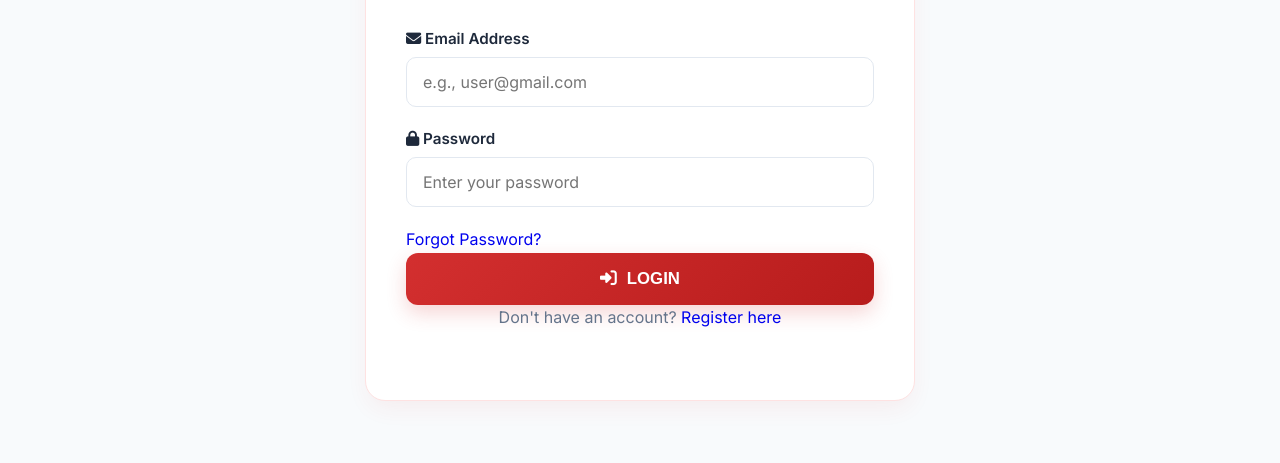
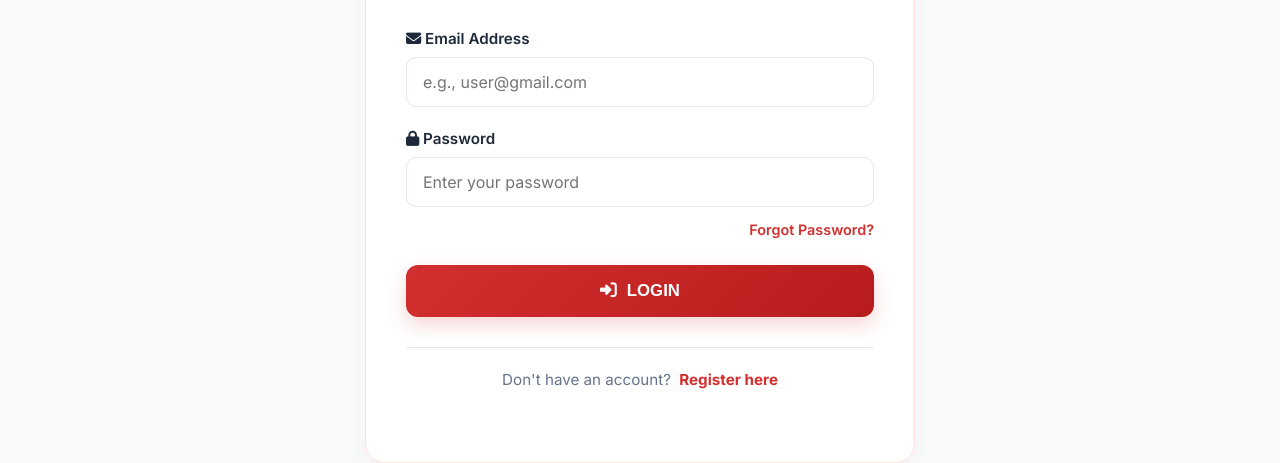
Before and after one commit to sagorroy2003/Blood-Donor-Connector-Platform-University-Project, a plain HTML site: page Frontend/login.html in a window 1280 px wide. Shown: the part 347-810 px from the top of the page. Drawn offline with Linux system fonts and the light colour scheme.

Commit message:
feat: Enhance authentication pages with new styles and layout adjustments

```diff
--- a/Frontend/login.html
+++ b/Frontend/login.html
@@ -55,7 +55,7 @@
                     <input type="password" id="password"
                         placeholder="Enter your password" required>
 
-                    <div>
+                    <div class="forgot-password-wrapper">
                         <a href="forgot-password.html">Forgot Password?</a>
                     </div>
 
@@ -65,7 +65,7 @@
                 </form>
 
                 <div>
-                    <p>
+                    <p class="auth-redirect">
                         Don't have an account? <a href="register.html">Register
                             here</a>
                     </p>
--- a/Frontend/style.css
+++ b/Frontend/style.css
@@ -286,6 +286,49 @@ button:disabled {
     opacity: 0.7;
     cursor: not-allowed;
     transform: none;
+}
+
+/* --- Forgot Password Link (Login Page) --- */
+.forgot-password-wrapper {
+    text-align: right;
+    margin-top: -10px; /* Pulls it slightly closer to the password field */
+    margin-bottom: 22px;
+}
+
+.forgot-password-wrapper a {
+    color: var(--primary);
+    font-size: 0.9rem;
+    font-weight: 600;
+    transition: all 0.3s ease;
+}
+
+.forgot-password-wrapper a:hover {
+    color: var(--primary-dark);
+    text-decoration: underline;
+    text-underline-offset: 4px;
+}
+
+/* --- Auth Redirect Links --- */
+.auth-redirect {
+    text-align: center;
+    margin-top: 30px;
+    padding-top: 20px;
+    border-top: 1px solid var(--border-light); /* Adds a clean separator line */
+    font-size: 0.95rem;
+    color: var(--text-muted);
+}
+
+.auth-redirect a {
+    color: var(--primary);
+    font-weight: 700;
+    margin-left: 4px;
+    transition: all 0.3s ease;
+}
+
+.auth-redirect a:hover {
+    color: var(--primary-dark);
+    text-decoration: underline;
+    text-underline-offset: 4px; /* Drops the underline slightly for a cleaner look */
 }
 
 /* Dashboard Profile Layout */
```
Also changed, not shown: Frontend/forgot-password.html (+1 -1 lines), Frontend/register.html (+1 -1 lines).
